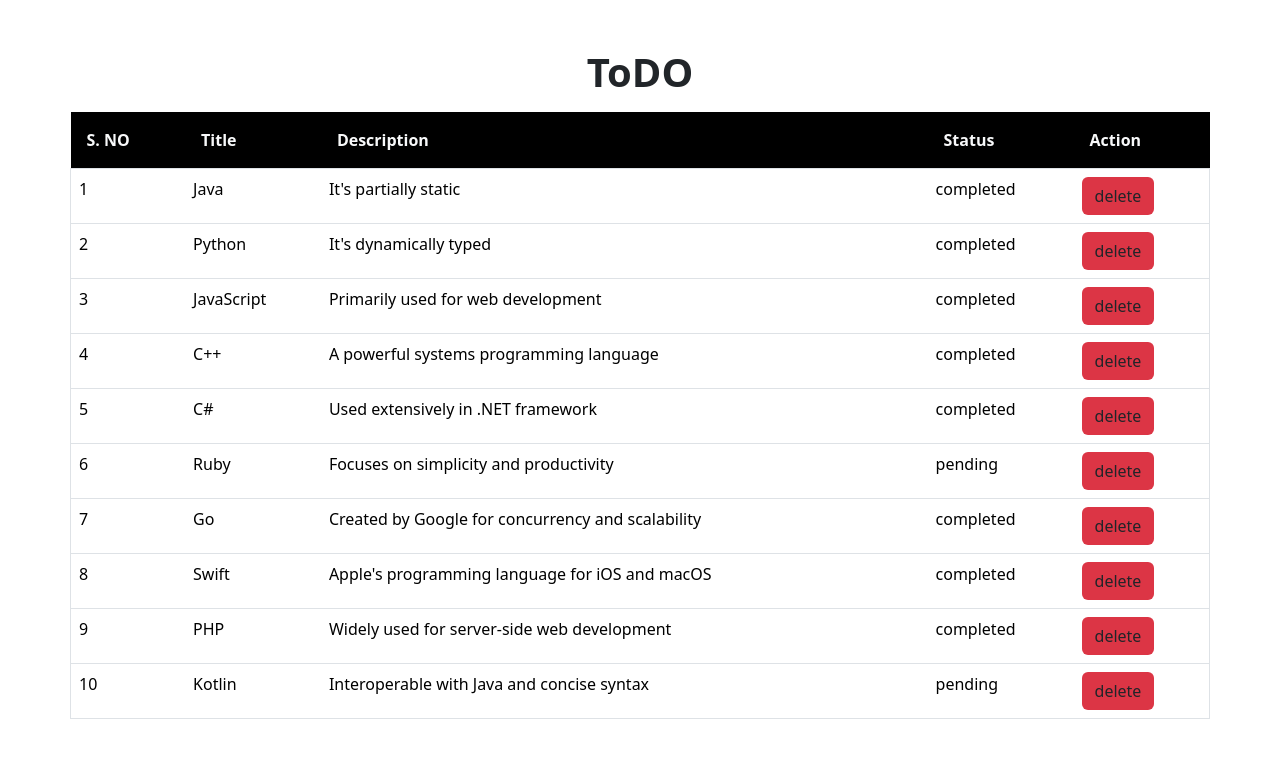
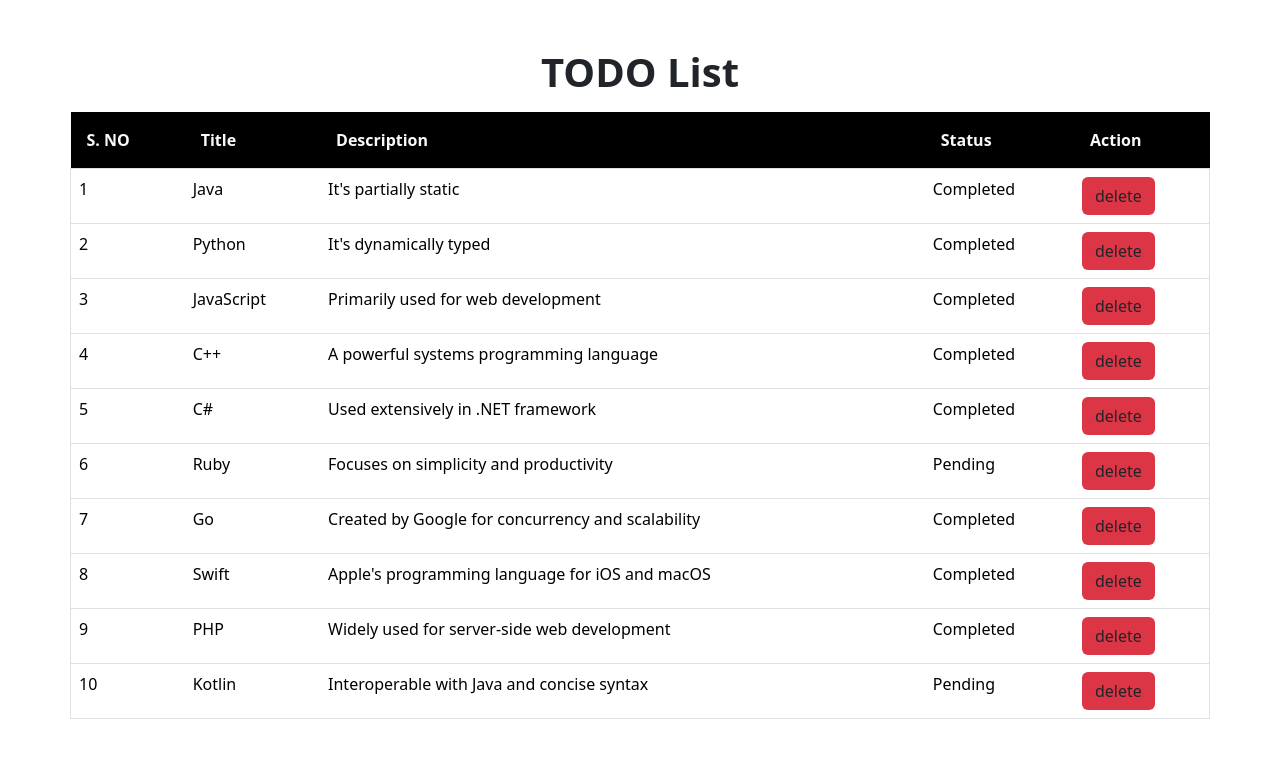
Before and after one commit to solver-mathanraj/ng-details-Todo, an Angular app: page / in a window 1280 px wide. Shown: the top 758 px of the page. Built offline with nearby package versions, Linux system fonts and the light colour scheme.

Commit message:
spelling change

```diff
--- a/src/app/table/table.component.html
+++ b/src/app/table/table.component.html
@@ -1,4 +1,4 @@
-<header class="container h1 text-center fw-bolder mt-5 mb-3">ToDO</header>
+<header class="container h1 text-center fw-bolder mt-5 mb-3">TODO List</header>
 <section>
   <table class="table container">
     <thead class="bg-black text-light fw-bold">
@@ -15,7 +15,7 @@
         <td class="p-2">{{ datas.id }}</td>
         <td class="p-2">{{ datas.title }}</td>
         <td class="p-2">{{ datas.description }}</td>
-        <td class="p-2">{{ datas.status ? "completed" : "pending" }}</td>
+        <td class="p-2">{{ datas.status ? "Completed" : "Pending" }}</td>
         <td>
           <button (click)="deleting(datas.id)" class="btn bg-danger">
             delete
```
